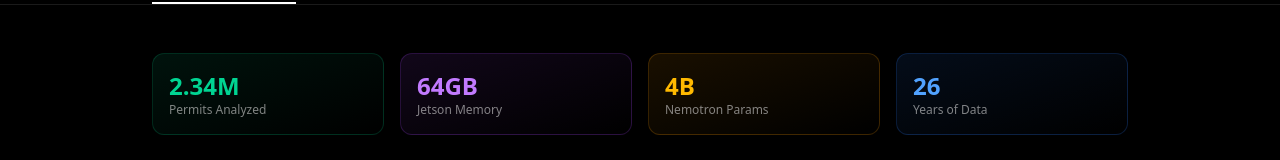
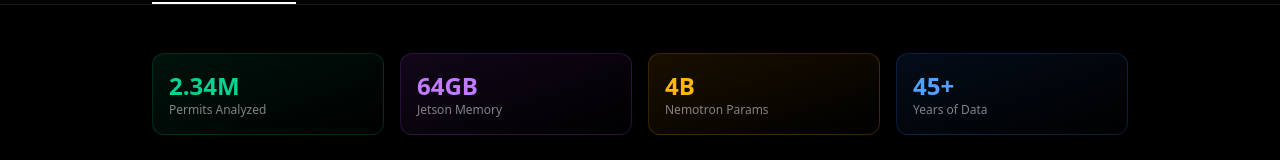
Before and after one commit to urbangrowthdgxatx/undervolt, a Next.js app in the folder frontend/: page /about in a window 1280 px wide. Shown: the part 238-398 px from the top of the page. Built offline with nearby package versions, Linux system fonts and the light colour scheme.

Commit message:
Fix: 26 → 45+ years (data since 1980)

```diff
--- a/frontend/src/app/about/page.tsx
+++ b/frontend/src/app/about/page.tsx
@@ -165,7 +165,7 @@
           <div className="text-xs text-white/50">Nemotron Params</div>
         </div>
         <div className="p-4 rounded-xl bg-gradient-to-br from-blue-500/10 to-transparent border border-blue-500/20">
-          <div className="text-2xl font-bold text-blue-400">26</div>
+          <div className="text-2xl font-bold text-blue-400">45+</div>
           <div className="text-xs text-white/50">Years of Data</div>
         </div>
       </div>
```
